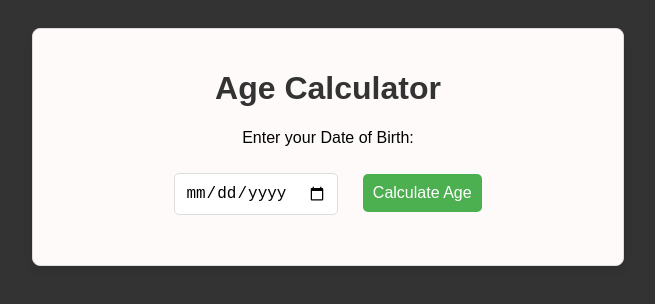
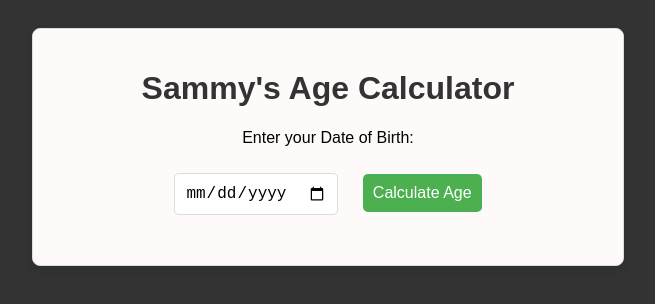
Before and after one commit to sammy0318/DOBcalculator, a website: page index.html in a window 1280 px wide. Shown: the whole page, without its empty margins (312-967 px from the left). Drawn offline with Linux system fonts and the light colour scheme.

Commit message:
Add files via upload

```diff
--- a/index.html
+++ b/index.html
@@ -8,7 +8,7 @@
 </head>
 <body>
       <div class="container">
-    <h1>Age Calculator</h1>
+          <h1>Sammy's Age Calculator</h1>
             <p>Enter your Date of Birth:</p>
               <input type="date" id="dob" />
                 <button onclick="fetchAge()">Calculate Age</button>
```
Also changed, not shown: index.css (line endings or trailing spaces), script.js (indentation only), server.js (line endings or trailing spaces). Lines whose indentation alone changed are shown as unchanged.
